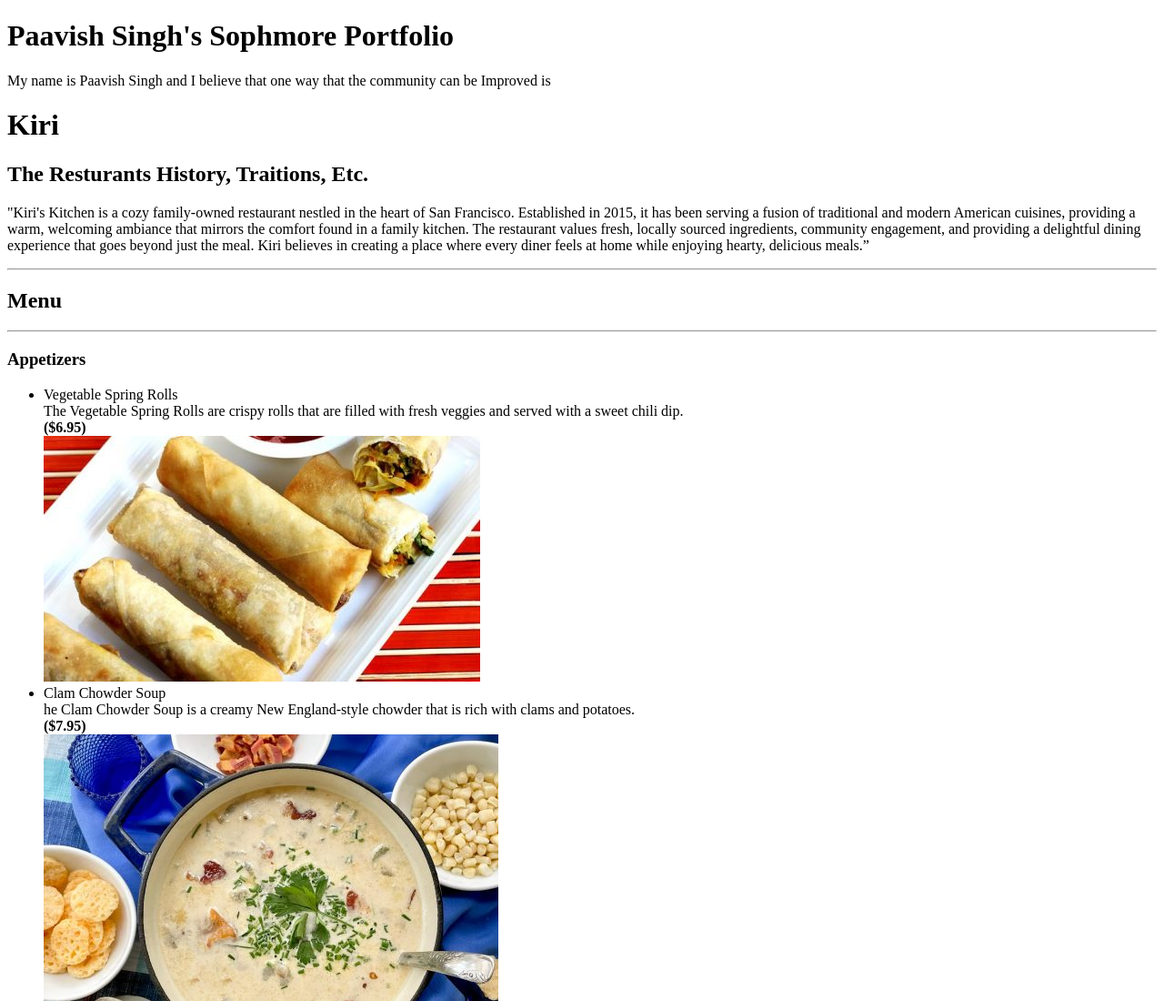
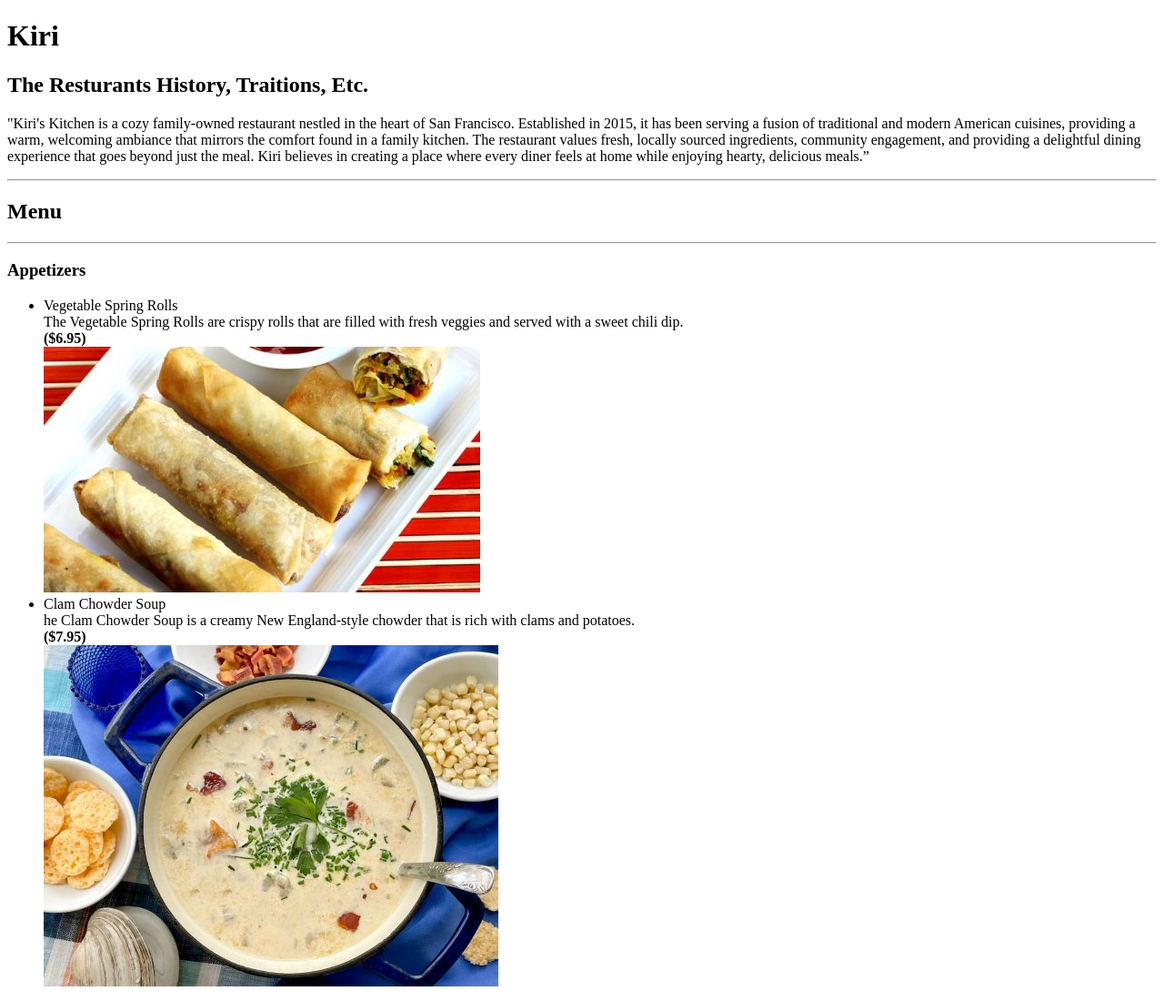
Before and after one commit to PaavishS/lesson5_mini__activity, a plain HTML site: page index.html in a window 1280 px wide. Shown: the top 1100 px of the page at 91% size. Drawn offline with Linux system fonts and the light colour scheme.

Commit message:
Update index.html

```diff
--- a/index.html
+++ b/index.html
@@ -4,8 +4,6 @@
     <link rel="stylesheet" href="style.css">
   </head>
   <body>
-    <h1>Paavish Singh's Sophmore Portfolio</h1>
-    <p>My name is Paavish Singh and I believe that one way that the community can be Improved is </p>
     <h1>Kiri</h1>
     <h2>The Resturants History, Traitions, Etc.</h2>
       <p>"Kiri's Kitchen is a cozy family-owned restaurant nestled in the heart of San Francisco. Established in 2015, it has been serving a fusion of traditional and modern American cuisines, providing a warm, welcoming ambiance that mirrors the comfort found in a family kitchen. The restaurant values fresh, locally sourced ingredients, community engagement, and providing a delightful dining experience that goes beyond just the meal. Kiri believes in creating a place where every diner feels at home while enjoying hearty, delicious meals.”</p>
```
